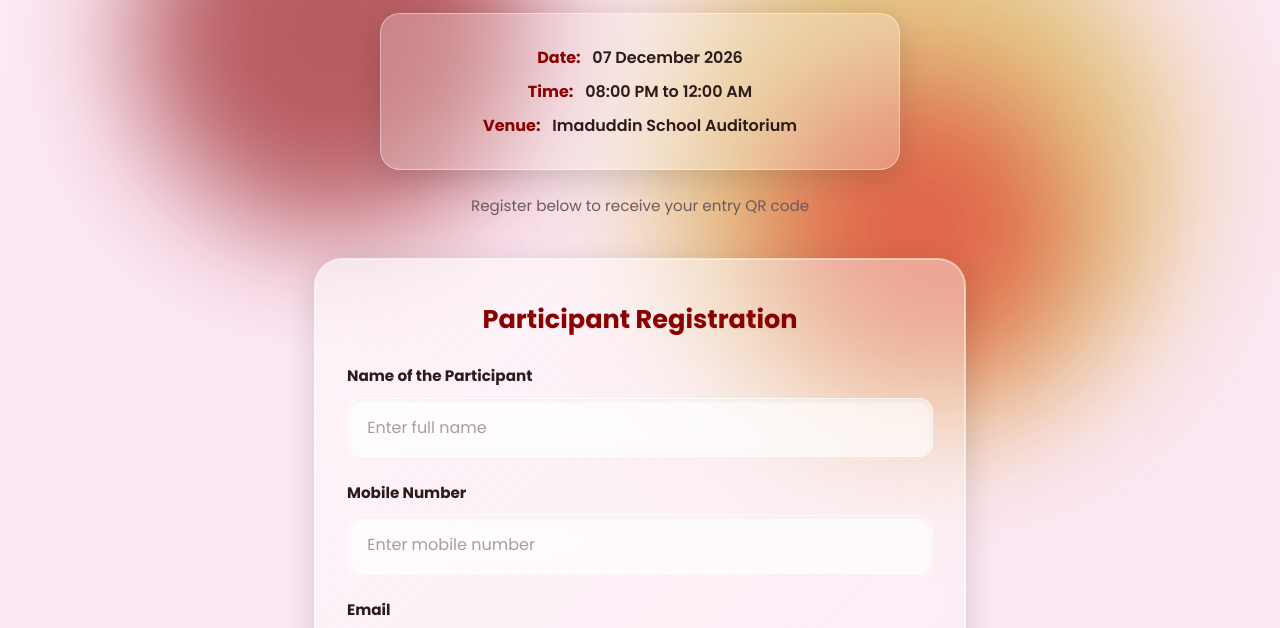
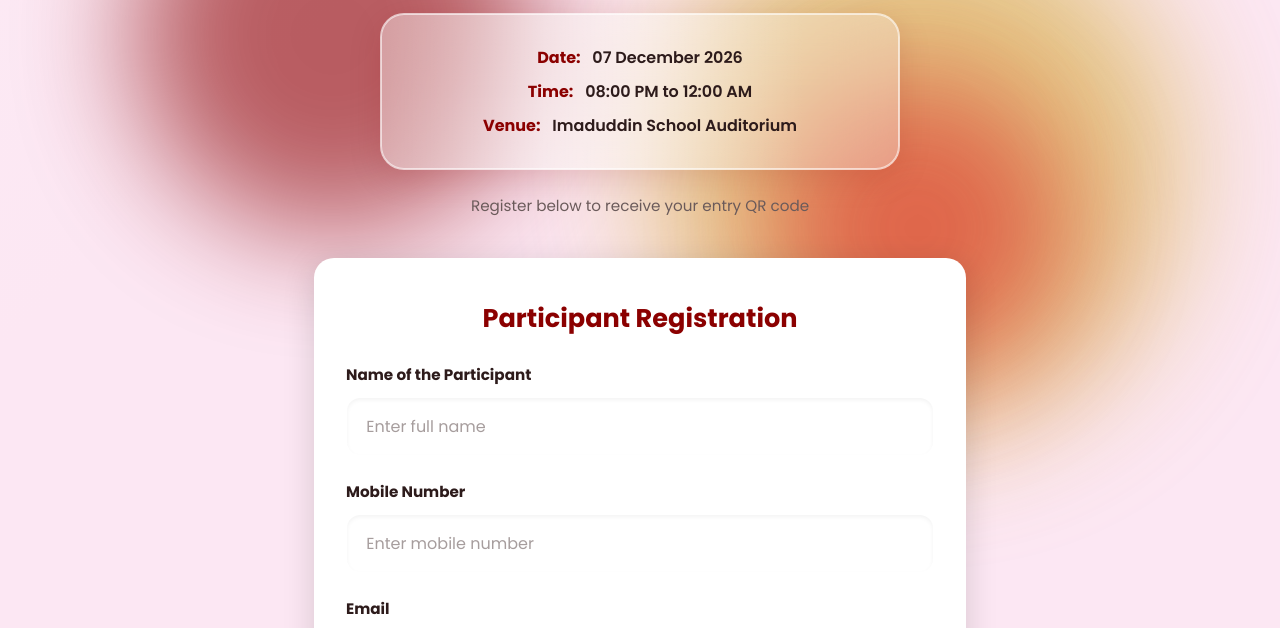
Before and after one commit to creative470/mianz-gala-2026, a plain HTML site: page index.html in a window 1280 px wide. Shown: the part 242-870 px from the top of the page. Drawn offline with Linux system fonts and the light colour scheme.

Commit message:
Add files via upload

```diff
--- a/index.html
+++ b/index.html
@@ -227,20 +227,41 @@ var QRCode;!function(){function a(a){this.mode=c.MODE_8BIT_BYTE,this.data=a,this
       margin: 0 auto 1.5rem;
       padding: 1.5rem 2rem;
       max-width: 520px;
-      background: var(--glass-bg);
-      backdrop-filter: blur(20px);
-      -webkit-backdrop-filter: blur(20px);
-      border: 1px solid var(--glass-border);
-      border-radius: 20px;
-      box-shadow: var(--shadow);
+      background: rgba(255, 255, 255, 0.3);
+      backdrop-filter: blur(30px);
+      -webkit-backdrop-filter: blur(30px);
+      border: 1px solid rgba(255, 255, 255, 0.5);
+      border-radius: 24px;
+      box-shadow: 0 8px 32px 0 rgba(139, 0, 0, 0.15), inset 0 0 0 1px rgba(255,255,255,0.6);
       font-size: 1rem;
       line-height: 1.7;
+      position: relative;
+      overflow: hidden;
+    }
+
+    .event-details::before {
+      content: '';
+      position: absolute;
+      top: 0;
+      left: -100%;
+      width: 100%;
+      height: 100%;
+      background: linear-gradient(90deg, transparent, rgba(255,255,255,0.4), transparent);
+      pointer-events: none;
+      animation: shimmer 4s infinite;
+    }
+
+    @keyframes shimmer {
+      0% { left: -100%; }
+      100% { left: 100%; }
     }
 
     .event-details p {
       margin: 0.4rem 0;
       color: var(--text);
       font-weight: 600;
+      position: relative;
+      z-index: 1;
     }
 
     .event-details p strong {
@@ -254,30 +275,14 @@ var QRCode;!function(){function a(a){this.mode=c.MODE_8BIT_BYTE,this.data=a,this
       font-weight: 500;
     }
 
-    /* Glass Liquid Registration Card */
+    /* Registration Card - Solid White (No Glass) */
     .card {
-      position: relative;
-      background: var(--glass-bg);
-      backdrop-filter: blur(25px);
-      -webkit-backdrop-filter: blur(25px);
-      border: 1px solid var(--glass-border);
-      border-radius: 28px;
-      box-shadow: var(--shadow), inset 0 0 0 1px rgba(255,255,255,0.5);
+      background: #ffffff;
+      border-radius: 20px;
+      box-shadow: var(--shadow);
+      border: 1px solid var(--border);
       padding: 2.5rem 2rem;
       margin-bottom: 2rem;
-      overflow: hidden;
-    }
-
-    .card::before {
-      content: '';
-      position: absolute;
-      top: 0;
-      left: 0;
-      right: 0;
-      bottom: 0;
-      background: linear-gradient(135deg, rgba(255,255,255,0.4) 0%, rgba(255,255,255,0) 100%);
-      pointer-events: none;
-      border-radius: 28px;
     }
 
     .card h2 {
@@ -285,10 +290,7 @@ var QRCode;!function(){function a(a){this.mode=c.MODE_8BIT_BYTE,this.data=a,this
       font-size: 1.6rem;
       font-weight: 800;
       margin-bottom: 1.5rem;
-      position: relative;
-      z-index: 1;
       text-align: center;
-      text-shadow: 0 1px 2px rgba(0,0,0,0.05);
     }
 
     /* Form Groups */
```
Also changed, not shown: Vector.png (added).
